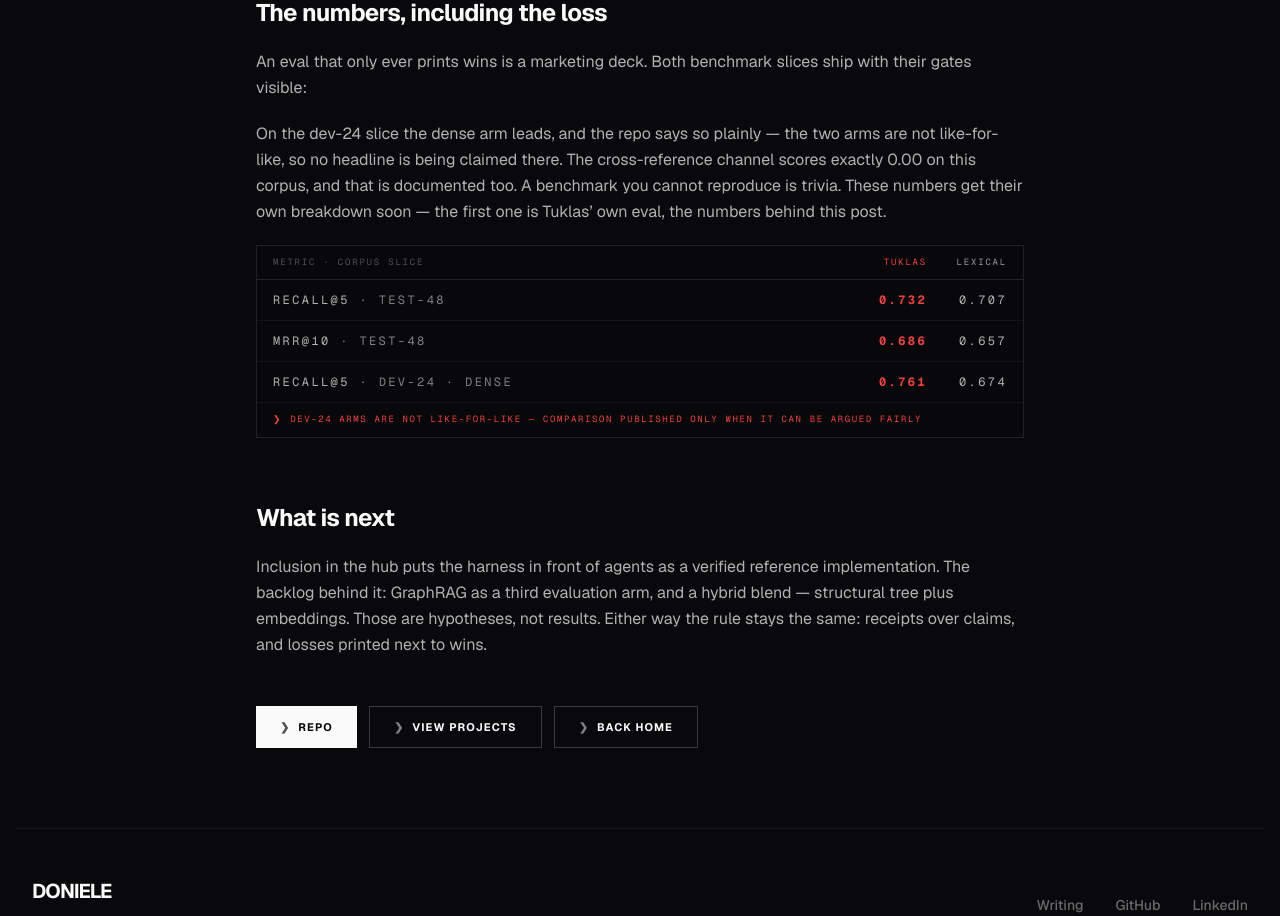
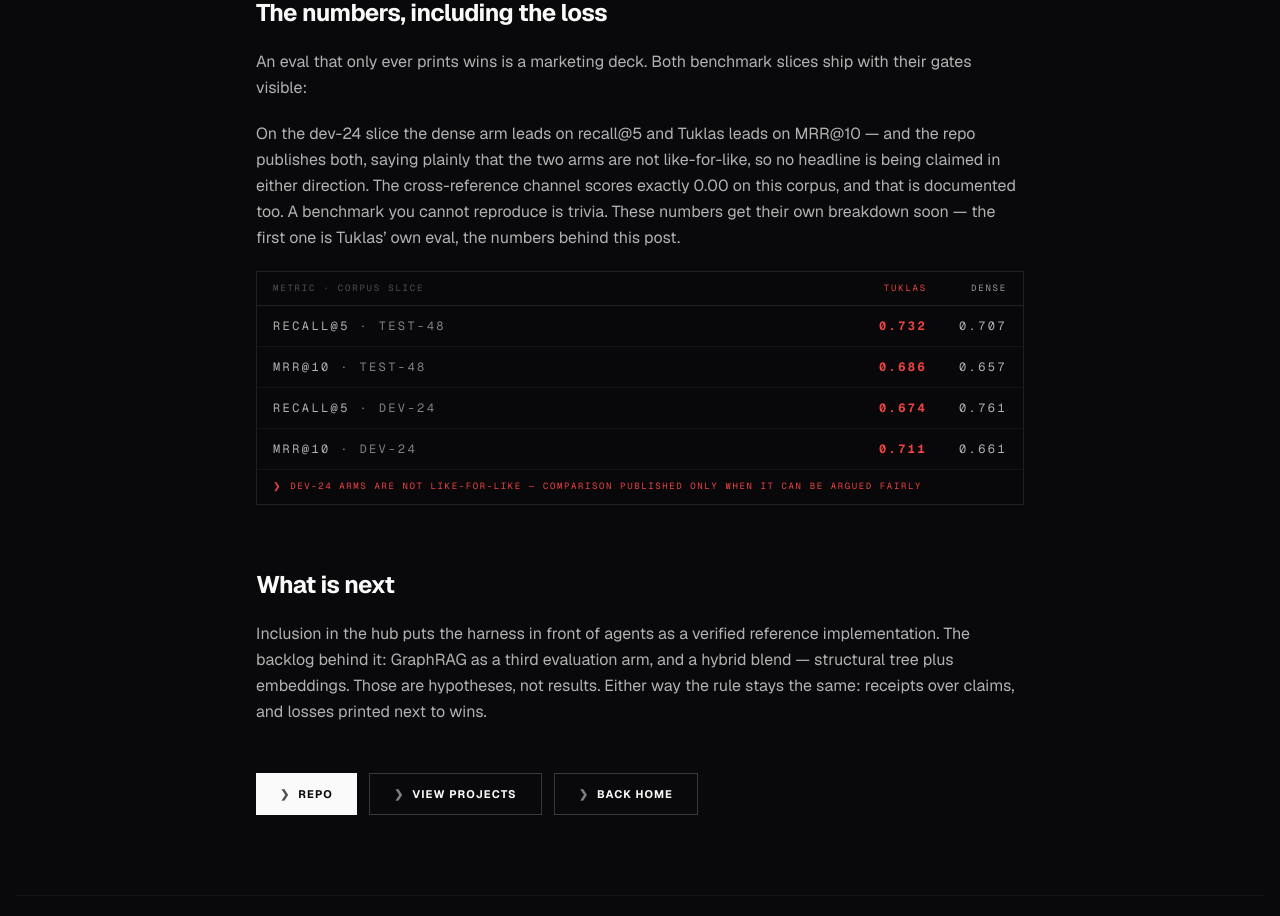
Before and after one commit to donyelqt/donielearys, a Next.js app: page /blog/xerj-corpus-hub in a window 1280 px wide. Shown: the part 3020-3936 px from the top of the page. Built offline with nearby package versions, Linux system fonts and the light colour scheme.

Commit message:
fix(blog): correct eval table arms and label per published reports

```diff
--- a/src/app/blog/xerj-corpus-hub/page.tsx
+++ b/src/app/blog/xerj-corpus-hub/page.tsx
@@ -25,7 +25,8 @@ type MetricRow = { metric: string; scope: string; tuklas: string; baseline: stri
 const metrics: MetricRow[] = [
   { metric: "RECALL@5", scope: "TEST-48", tuklas: "0.732", baseline: "0.707" },
   { metric: "MRR@10", scope: "TEST-48", tuklas: "0.686", baseline: "0.657" },
-  { metric: "RECALL@5", scope: "DEV-24 · DENSE", tuklas: "0.761", baseline: "0.674" },
+  { metric: "RECALL@5", scope: "DEV-24", tuklas: "0.674", baseline: "0.761" },
+  { metric: "MRR@10", scope: "DEV-24", tuklas: "0.711", baseline: "0.661" },
 ];
 
 const metricsFootnote =
@@ -97,7 +98,7 @@ const evalProse: ProseBlock[] = [
   },
   {
     kind: "p",
-    text: "On the dev-24 slice the dense arm leads, and the repo says so plainly \u2014 the two arms are not like-for-like, so no headline is being claimed there. The cross-reference channel scores exactly 0.00 on this corpus, and that is documented too. A benchmark you cannot reproduce is trivia. These numbers get their own breakdown soon \u2014 the first one is Tuklas\u2019 own eval, the numbers behind this post.",
+    text: "On the dev-24 slice the dense arm leads on recall@5 and Tuklas leads on MRR@10 \u2014 and the repo publishes both, saying plainly that the two arms are not like-for-like, so no headline is being claimed in either direction. The cross-reference channel scores exactly 0.00 on this corpus, and that is documented too. A benchmark you cannot reproduce is trivia. These numbers get their own breakdown soon \u2014 the first one is Tuklas\u2019 own eval, the numbers behind this post.",
   },
 ];
 
@@ -291,7 +292,7 @@ export default function XerjCorpusHubPost() {
             <span>Metric · Corpus slice</span>
             <span className="flex gap-6">
               <span className="w-14 text-right text-crimson">Tuklas</span>
-              <span className="w-14 text-right text-foreground/60">Lexical</span>
+              <span className="w-14 text-right text-foreground/60">Dense</span>
             </span>
           </div>
           {metrics.map((row) => (
```
